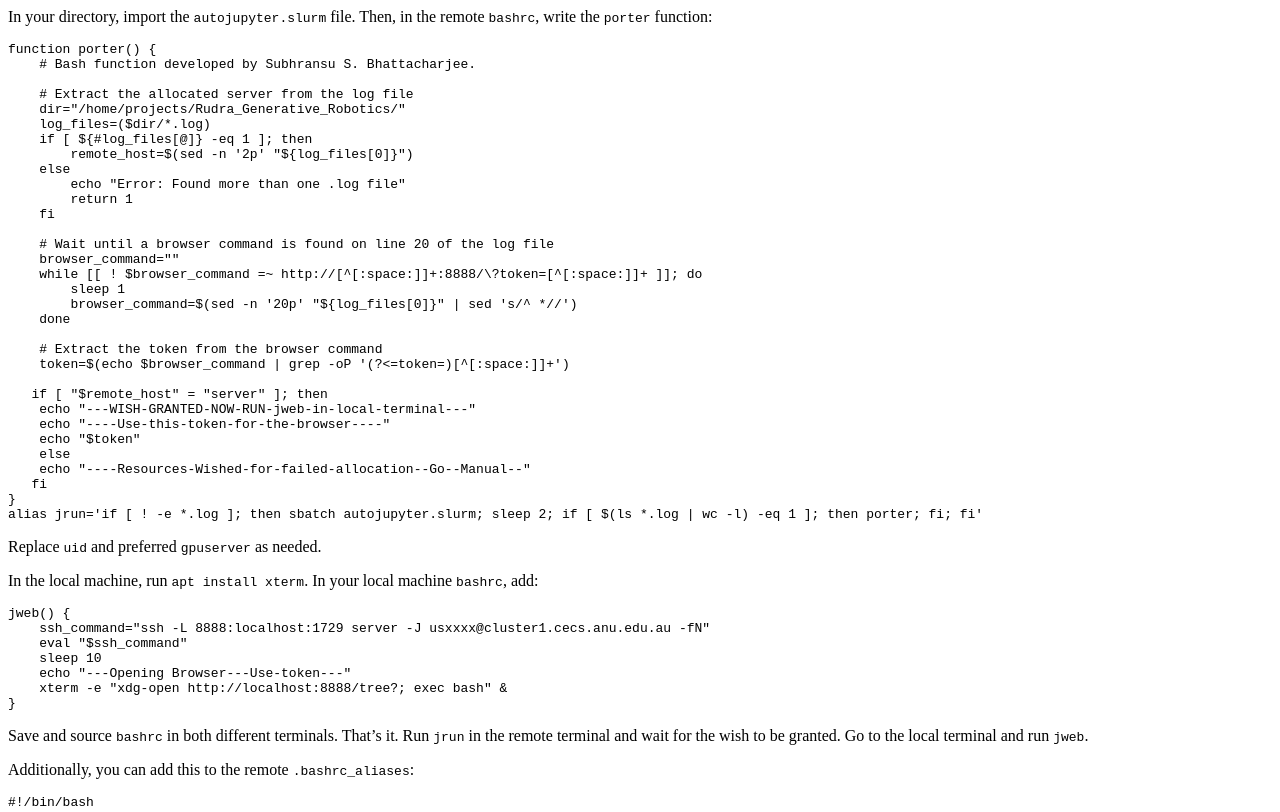
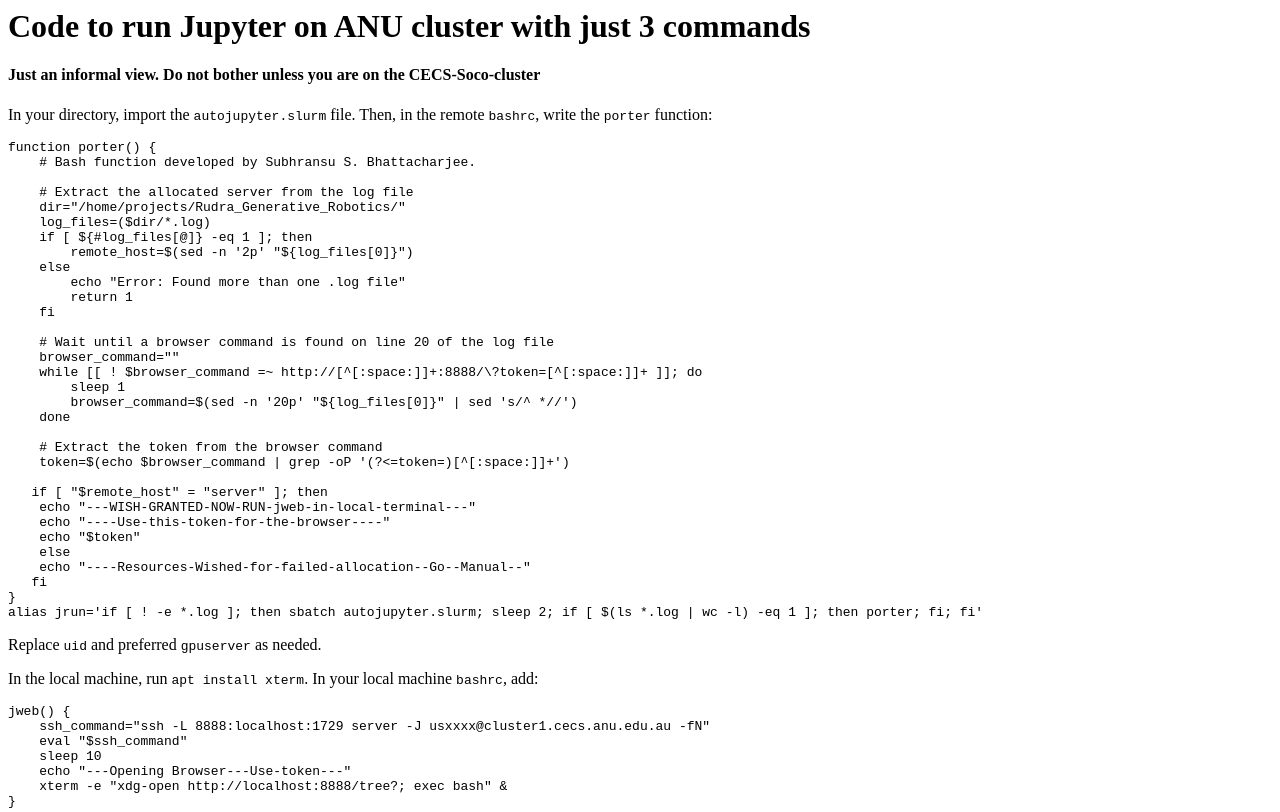
Before and after one commit to 1ssb/ANU-Cluster, a plain HTML site: page index.html in a window 1280 px wide. Shown: the top 812 px of the page. Drawn offline with Linux system fonts and the light colour scheme.

Commit message:
Update index.html
Complete!

Signed-off-by: Subhransu Bhattacharjee <bhattacharjeesekharsubhransu1@gmail.com>

```diff
--- a/index.html
+++ b/index.html
@@ -1,3 +1,6 @@
+<h1>Code to run Jupyter on ANU cluster with just 3 commands</h1>
+<h4>Just an informal view. Do not bother unless you are on the CECS-Soco-cluster</h4>
+
 <p>In your directory, import the <code>autojupyter.slurm</code> file. Then, in the remote <code>bashrc</code>, write the <code>porter</code> function:</p>
 
 <pre><code>function porter() {
```
